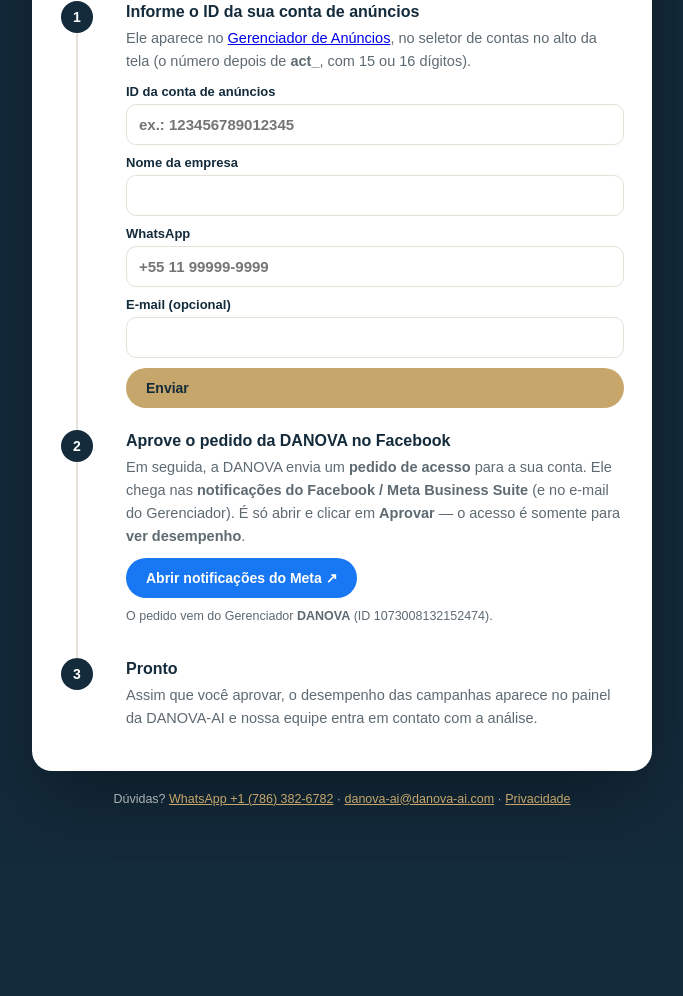
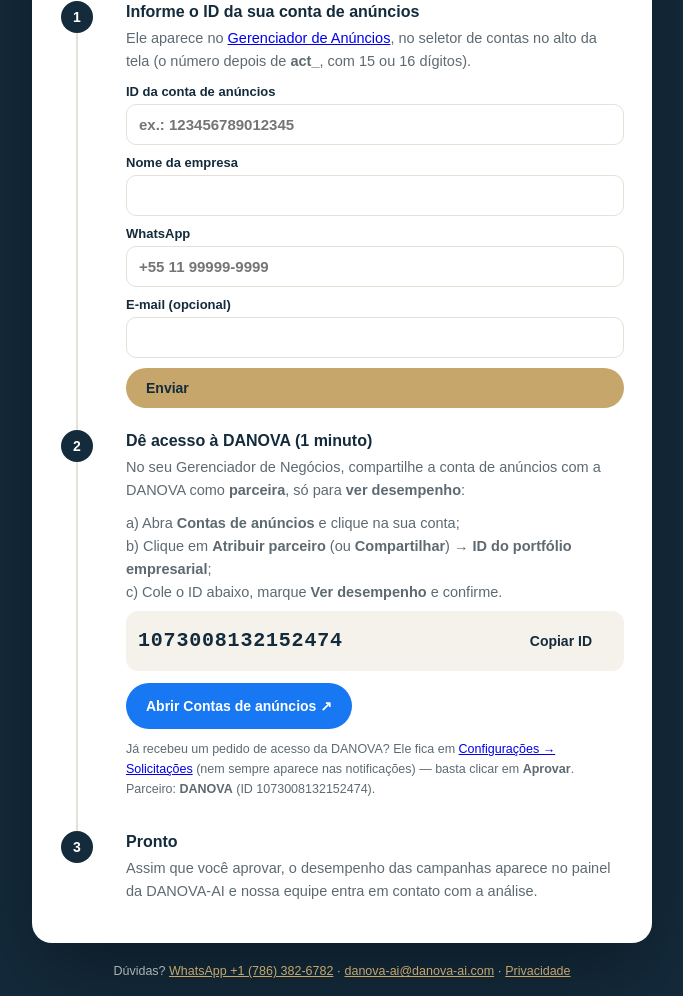
Before and after one commit to Henrickpj2/Site-danova-projeto-final, a plain HTML site: page autorizar-meta.html in a window 1280 px wide. Shown: the part 357-1353 px from the top of the page, without its empty margins (298-981 px from the left). Before the commit the page ends 1220 px from the top, so only its background shows below. Drawn offline with Linux system fonts and the light colour scheme.

Commit message:
Site eaa8b14: autorizar-meta: cliente compartilha a conta como parceira (ID 1073008132152474), com botão copiar e link de Solicitações

```diff
--- a/autorizar-meta.html
+++ b/autorizar-meta.html
@@ -60,10 +60,12 @@
         <div id="res" aria-live="polite"></div>
       </li>
       <li>
-        <h2>Aprove o pedido da DANOVA no Facebook</h2>
-        <p>Em seguida, a DANOVA envia um <b>pedido de acesso</b> para a sua conta. Ele chega nas <b>notificações do Facebook / Meta Business Suite</b> (e no e-mail do Gerenciador). É só abrir e clicar em <b>Aprovar</b> — o acesso é somente para <b>ver desempenho</b>.</p>
-        <a class="btn fb" href="https://business.facebook.com/latest/notifications" target="_blank" rel="noopener">Abrir notificações do Meta ↗</a>
-        <p class="nota" style="margin-top:8px">O pedido vem do Gerenciador <b id="bmnome">da DANOVA</b> (ID <span id="bm">—</span>).</p>
+        <h2>Dê acesso à DANOVA (1 minuto)</h2>
+        <p>No seu Gerenciador de Negócios, compartilhe a conta de anúncios com a DANOVA como <b>parceira</b>, só para <b>ver desempenho</b>:</p>
+        <p style="margin-bottom:6px">a) Abra <b>Contas de anúncios</b> e clique na sua conta;<br>b) Clique em <b>Atribuir parceiro</b> (ou <b>Compartilhar</b>) → <b>ID do portfólio empresarial</b>;<br>c) Cole o ID abaixo, marque <b>Ver desempenho</b> e confirme.</p>
+        <div class="copiar"><code id="bmcod">—</code><button class="btn claro" type="button" id="copiarbm">Copiar ID</button></div>
+        <p style="margin-top:12px"><a class="btn fb" href="https://business.facebook.com/settings/ad-accounts" target="_blank" rel="noopener">Abrir Contas de anúncios ↗</a></p>
+        <p class="nota" style="margin-top:8px">Já recebeu um pedido de acesso da DANOVA? Ele fica em <a href="https://business.facebook.com/settings/requests" target="_blank" rel="noopener">Configurações → Solicitações</a> (nem sempre aparece nas notificações) — basta clicar em <b>Aprovar</b>. Parceiro: <b id="bmnome">DANOVA</b> (ID <span id="bm">—</span>).</p>
       </li>
       <li>
         <h2>Pronto</h2>
@@ -76,7 +78,8 @@
     (function () {
       var C = window.DANOVA_CRM || {}, BM = C.metaBusinessId || "";
       var q = new URLSearchParams(location.search), f = document.getElementById("f"), res = document.getElementById("res"), btn = document.getElementById("enviar");
-      document.getElementById("bm").textContent = BM || "—";
+      document.getElementById("bm").textContent = BM || "—"; document.getElementById("bmcod").textContent = BM || "—";
+      document.getElementById("copiarbm").addEventListener("click", function () { var b = this; (navigator.clipboard ? navigator.clipboard.writeText(BM) : Promise.reject()).then(function () { b.textContent = "Copiado ✓"; }, function () { b.textContent = BM; }); });
       if (C.metaBusinessNome) document.getElementById("bmnome").textContent = C.metaBusinessNome;
       if (q.get("conta")) f.act.value = q.get("conta").replace(/\D/g, "");
       if (q.get("empresa")) f.empresa.value = q.get("empresa").slice(0, 80);
@@ -102,7 +105,7 @@
         chamar({ acao: "confirmar", act: act, empresa: emp, email: em, whatsapp: wa }).then(function (x) {
           btn.disabled = false; btn.textContent = "Enviar";
           if (!x.ok) return msg("err", x.j && x.j.erro === "limite" ? "Muitas solicitações hoje. Fale com a equipe pelo WhatsApp." : "Não foi possível registrar agora. Confira os dados e tente de novo.");
-          msg("ok", "<b>Recebemos! ✓</b> Em breve chega o pedido de acesso da DANOVA no seu Facebook — é só clicar em <b>Aprovar</b> (passo 2). Se deixar esta página aberta, ela avisa quando conectar.");
+          msg("ok", "<b>Recebemos! ✓</b> Agora faça o passo 2: compartilhe a conta com a DANOVA como parceira (ID abaixo). Se deixar esta página aberta, ela avisa quando conectar.");
           f.querySelectorAll("input,button").forEach(function (x) { x.disabled = true; });
           setTimeout(function () { acompanhar(act, 0); }, 20000);
         }).catch(function () { btn.disabled = false; btn.textContent = "Enviar"; msg("err", "Sem conexão no momento. Tente de novo."); });
```
